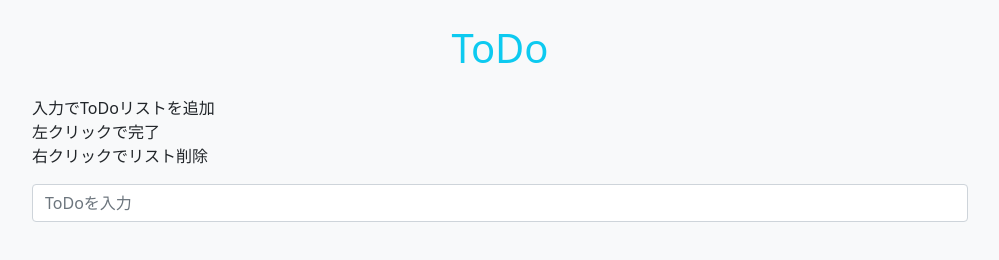
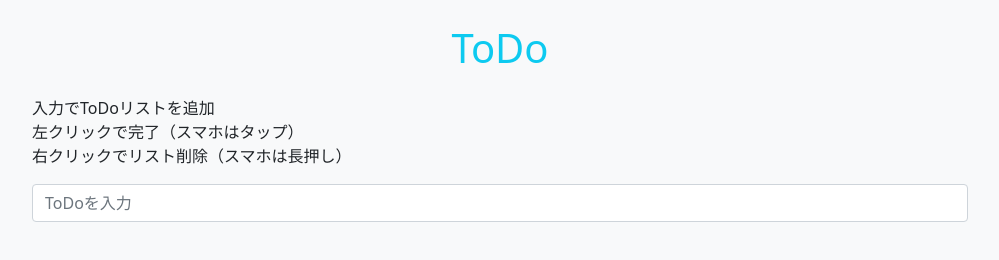
Before and after one commit to KanetyEngineer/todolist, a plain HTML site: page index.html in a window 1280 px wide. Shown: the whole page, without its empty margins (140-1139 px from the left). Drawn offline with nearby package versions, Linux system fonts and the light colour scheme.

Commit message:
Update index.html

```diff
--- a/index.html
+++ b/index.html
@@ -11,7 +11,7 @@
 <body class="bg-light">
     <div class="container w-75">
         <h1 class="text-center text-info my-4">ToDo</h1>
-        <p>入力でToDoリストを追加<br>左クリックで完了<br>右クリックでリスト削除</p>
+        <p>入力でToDoリストを追加<br>左クリックで完了（スマホはタップ）<br>右クリックでリスト削除（スマホは長押し）</p>
         <form id="form" class="mb-4">
             <input type="text" id="input" class="form-control" placeholder="ToDoを入力" autocomplete="off">
         </form>
```
